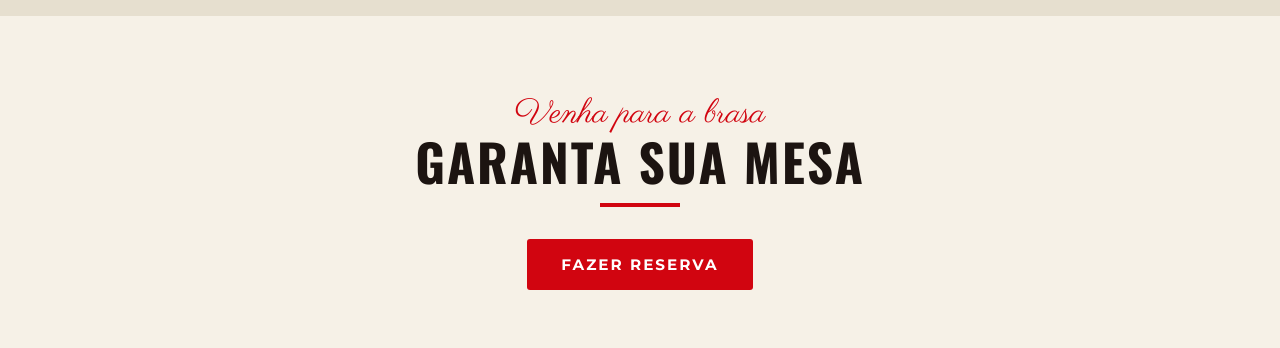
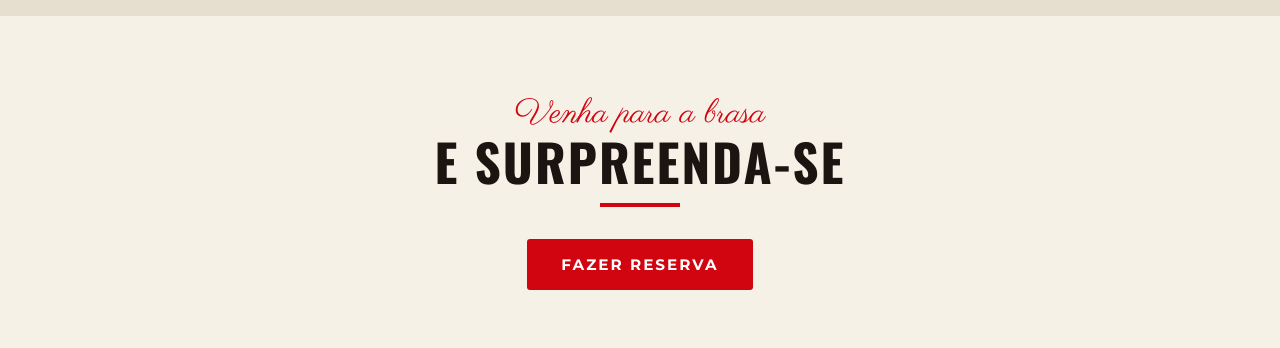
Before and after one commit to vitoria-camargo1109/projeto_GauchoChurrascaria, a plain HTML site: page paginas/nossa_unidade.html in a window 1280 px wide. Shown: the part 1940-2288 px from the top of the page. Drawn offline with nearby package versions, Linux system fonts and the light colour scheme.

Commit message:
docs: corrigir em nossa_unidade

```diff
--- a/paginas/nossa_unidade.html
+++ b/paginas/nossa_unidade.html
@@ -110,7 +110,7 @@
         <section class="chamada">
     <div class="nu-conteudo nu-centro">
         <p class="nu-sobretitulo">Venha para a brasa</p>
-        <h2 class="nu-titulo">Garanta sua mesa</h2>
+        <h2 class="nu-titulo">E surpreenda-se</h2>
         <p> <a class="nu-botao" href="reserva.html">Fazer reserva</a> </p>
     </div>
 </section>
```
